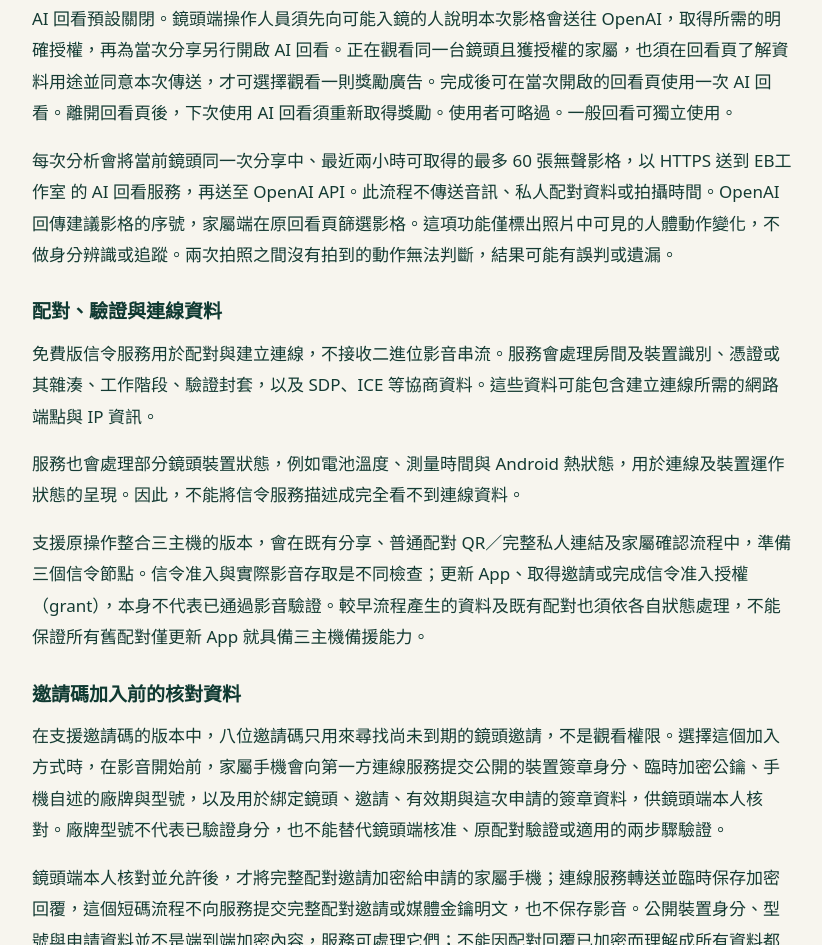
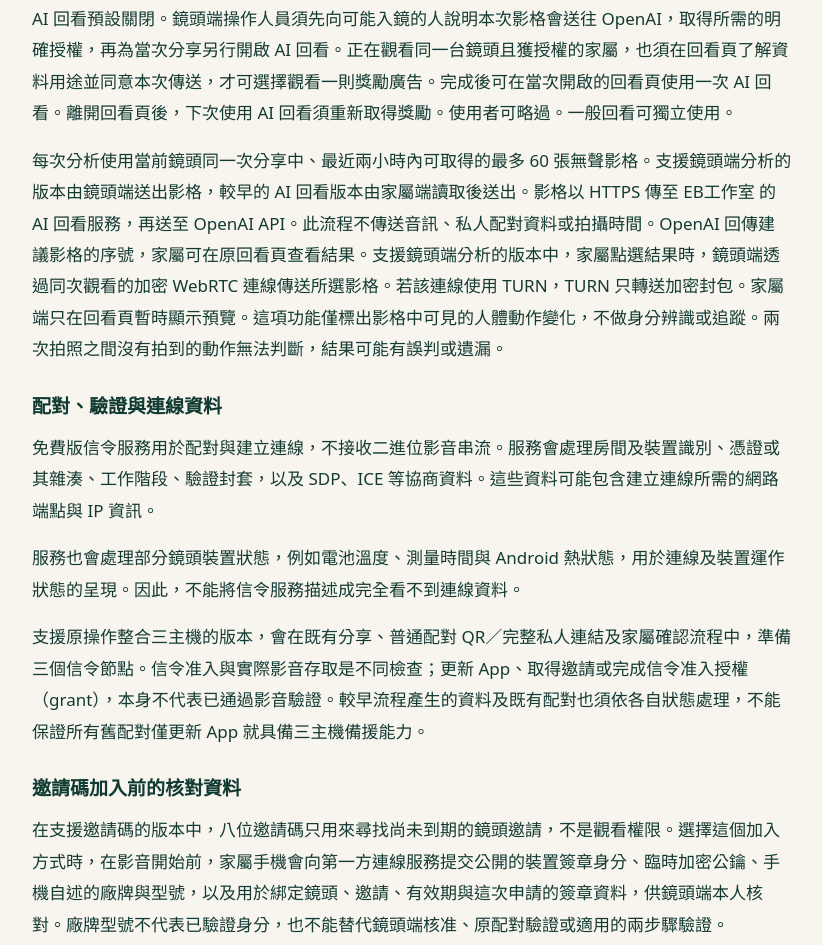
Before and after one commit to andyjjt123-stack/caremind-public-site, a plain HTML site: page free/privacy/index.html in a window 1280 px wide. Shown: the part 3880-4825 px from the top of the page, without its empty margins (328-1150 px from the left). Drawn offline with Linux system fonts and the light colour scheme.

Commit message:
Describe camera-assisted AI replay and encrypted preview

```diff
--- a/free/privacy/index.html
+++ b/free/privacy/index.html
@@ -104,7 +104,7 @@
             <p>一般家屬回看的影格和拍攝時間透過鏡頭端與家屬端的加密直連傳送。信令服務只協助建立這條連線，普通回看不會把影格送往信令服務、中繼伺服器或雲端。家屬端只在回看頁暫時顯示影格，App 不儲存副本、不提供下載或匯出。切換鏡頭、斷線或離開回看會關閉家屬端的回看。若直連無法建立，家屬仍可使用原本可用的即時觀看。</p>
             <h3>選用 AI 回看</h3>
             <p>AI 回看預設關閉。鏡頭端操作人員須先向可能入鏡的人說明本次影格會送往 OpenAI，取得所需的明確授權，再為當次分享另行開啟 AI 回看。正在觀看同一台鏡頭且獲授權的家屬，也須在回看頁了解資料用途並同意本次傳送，才可選擇觀看一則獎勵廣告。完成後可在當次開啟的回看頁使用一次 AI 回看。離開回看頁後，下次使用 AI 回看須重新取得獎勵。使用者可略過。一般回看可獨立使用。</p>
-            <p>每次分析會將當前鏡頭同一次分享中、最近兩小時可取得的最多 60 張無聲影格，以 HTTPS 送到 EB工作室 的 AI 回看服務，再送至 OpenAI API。此流程不傳送音訊、私人配對資料或拍攝時間。OpenAI 回傳建議影格的序號，家屬端在原回看頁篩選影格。這項功能僅標出照片中可見的人體動作變化，不做身分辨識或追蹤。兩次拍照之間沒有拍到的動作無法判斷，結果可能有誤判或遺漏。</p>
+            <p>每次分析使用當前鏡頭同一次分享中、最近兩小時內可取得的最多 60 張無聲影格。支援鏡頭端分析的版本由鏡頭端送出影格，較早的 AI 回看版本由家屬端讀取後送出。影格以 HTTPS 傳至 EB工作室 的 AI 回看服務，再送至 OpenAI API。此流程不傳送音訊、私人配對資料或拍攝時間。OpenAI 回傳建議影格的序號，家屬可在原回看頁查看結果。支援鏡頭端分析的版本中，家屬點選結果時，鏡頭端透過同次觀看的加密 WebRTC 連線傳送所選影格。若該連線使用 TURN，TURN 只轉送加密封包。家屬端只在回看頁暫時顯示預覽。這項功能僅標出影格中可見的人體動作變化，不做身分辨識或追蹤。兩次拍照之間沒有拍到的動作無法判斷，結果可能有誤判或遺漏。</p>
             <h3>配對、驗證與連線資料</h3>
             <p>免費版信令服務用於配對與建立連線，不接收二進位影音串流。服務會處理房間及裝置識別、憑證或其雜湊、工作階段、驗證封套，以及 SDP、ICE 等協商資料。這些資料可能包含建立連線所需的網路端點與 IP 資訊。</p>
             <p>服務也會處理部分鏡頭裝置狀態，例如電池溫度、測量時間與 Android 熱狀態，用於連線及裝置運作狀態的呈現。因此，不能將信令服務描述成完全看不到連線資料。</p>
```
